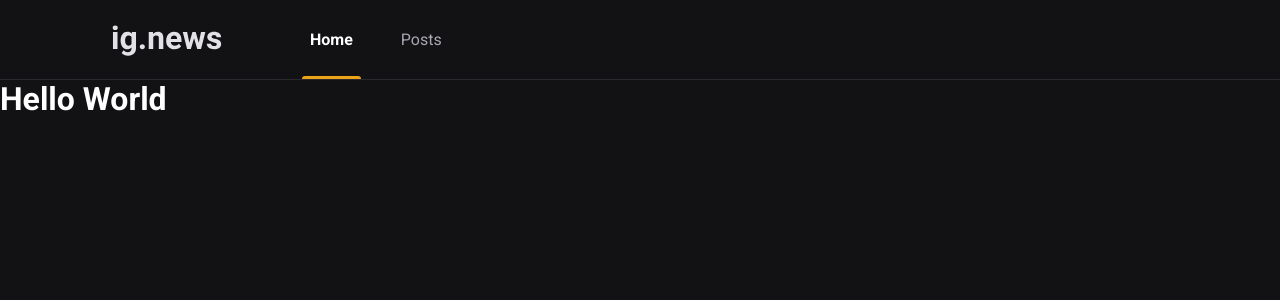
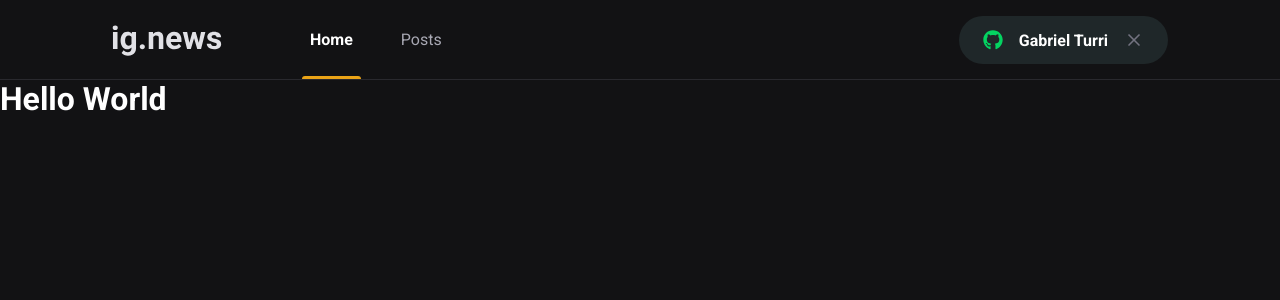
Before and after one commit to GabrielTurri/ignews, a Next.js app: page / in a window 1280 px wide. Shown: the top 300 px of the page. Built offline with nearby package versions, Linux system fonts and the light colour scheme.

Commit message:
SignInButton Component

```diff
--- a/package.json
+++ b/package.json
@@ -12,6 +12,7 @@
     "next": "12.2.4",
     "react": "18.2.0",
     "react-dom": "18.2.0",
+    "react-icons": "^4.4.0",
     "sass": "^1.54.4"
   },
   "devDependencies": {
--- a/src/components/Header/index.tsx
+++ b/src/components/Header/index.tsx
@@ -1,3 +1,4 @@
+import { SignInButton } from '../SignInButton'
 import styles from './styles.module.scss'
 
 export function Header() {
@@ -9,6 +10,8 @@
           <a className={styles.active} href="">Home</a>
           <a href="">Posts</a>
         </nav>
+
+        <SignInButton />
       </div>
     </header>
   )
--- a/src/components/Header/styles.module.scss
+++ b/src/components/Header/styles.module.scss
@@ -51,4 +51,9 @@
       }
     }
   }
+
+  // A estilização do botão no Header se deve ao contexto que ele é aplicado
+  button {
+    margin-left: auto;
+  }
 }
--- /dev/null
+++ b/src/components/SignInButton/index.tsx
@@ -0,0 +1,28 @@
+import { FaGithub } from 'react-icons/fa'
+import { FiX } from 'react-icons/fi'
+
+
+import styles from './styles.module.scss'
+
+export function SignInButton() {
+  const isUserLoggedIn = true;
+
+  return isUserLoggedIn ? (
+    <button
+      type="button"
+      className={styles.signInButton}
+      >
+      <FaGithub color="#04d361" />
+      Gabriel Turri
+      <FiX color="#737380" className={styles.closeIcon}/>
+    </button>
+  ) : (
+    <button
+      type="button"
+      className={styles.signInButton}
+      >
+      <FaGithub color="#eba417" />
+      Sign in with Github
+    </button>
+  )
+}
--- /dev/null
+++ b/src/components/SignInButton/styles.module.scss
@@ -0,0 +1,33 @@
+.signInButton {
+  height: 3rem;
+  border-radius: 3rem;
+  background: var(--gray-850);
+  border: 0;
+  padding: 0 1.5rem;
+
+  display: flex;
+  align-items: center;
+  justify-content: center;
+
+  color: var(--white);
+  font-weight: bold;
+
+
+  svg {
+    width: 20px;
+    height: 20px;
+  }
+
+  svg:first-child {
+    margin-right: 1rem;
+  }
+
+  svg.closeIcon {
+    margin-left: 1rem;
+  }
+
+  transition: filter 0.2s;
+  &:hover {
+    filter: brightness(0.8);
+  }
+}
--- a/src/styles/global.scss
+++ b/src/styles/global.scss
@@ -10,6 +10,7 @@
   --gray-100: #e1e1e6;
   --gray-300: #a8a8b3;
   --gray-800: #29292e;
+  --gray-850: #1f2729;
   --gray-900: #121214;
 
   --cyan-500: #61dafb;
```
Also changed, not shown: 1 other file (tests, documents, lock files or other folders).
